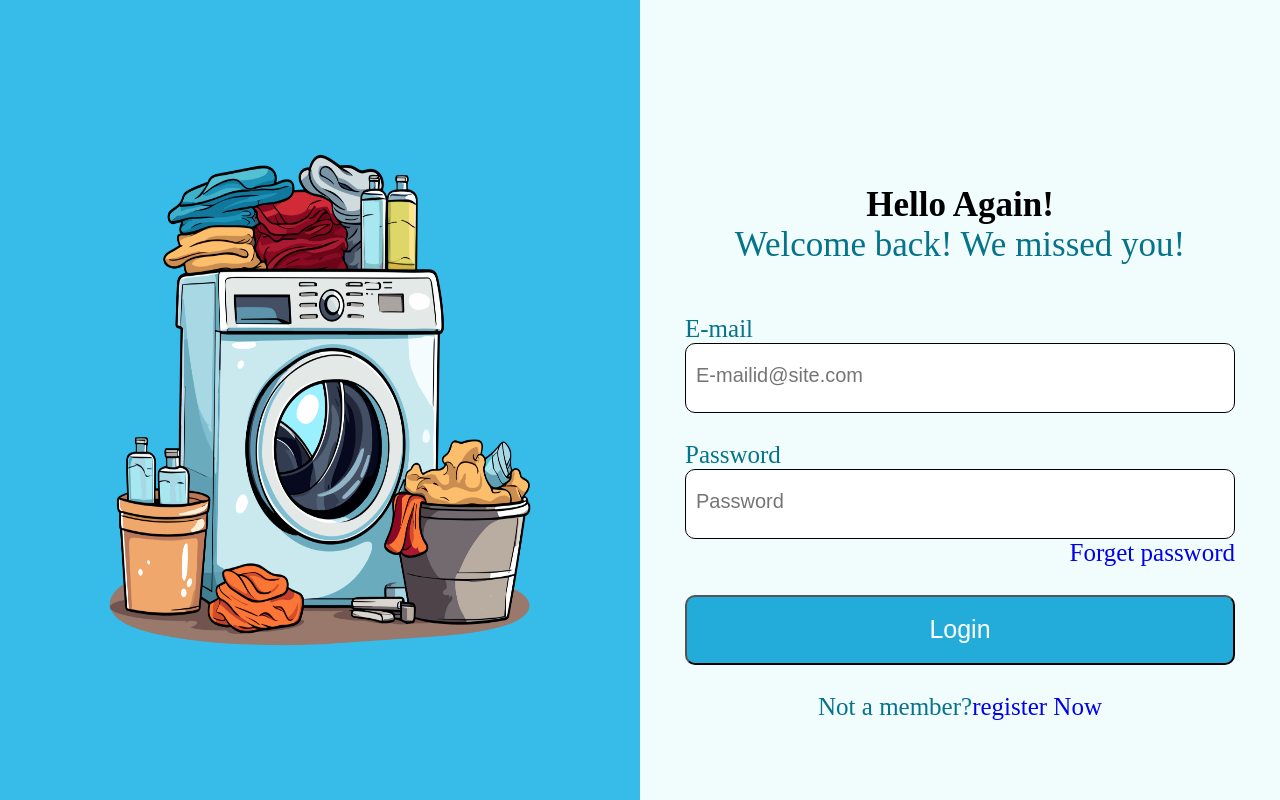
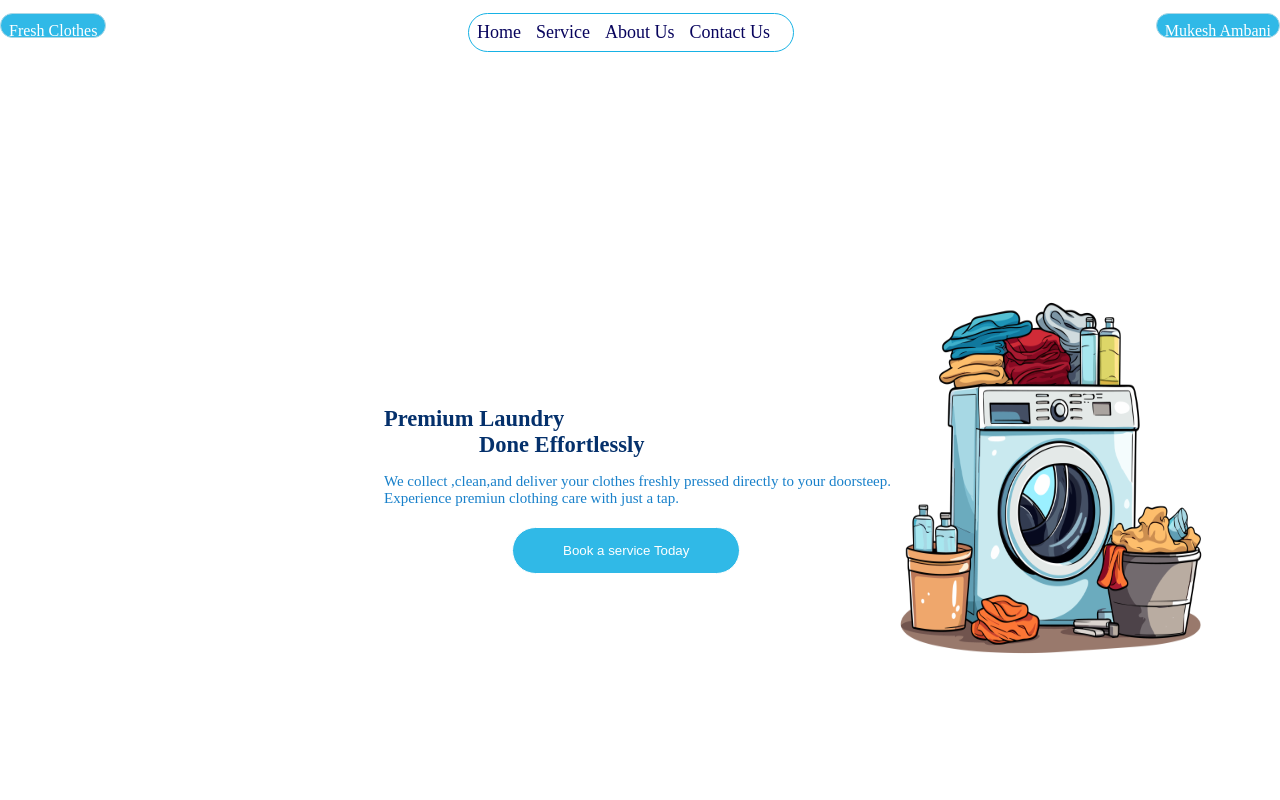
Before and after one commit to jaikhatri1500-cmd/css-task, a plain HTML site: page index.html in a window 1280 px wide. Drawn offline with Linux system fonts and the light colour scheme.

Commit message:
Add files via upload

```diff
--- a/index.html
+++ b/index.html
@@ -4,50 +4,36 @@
 <head>
     <meta charset="UTF-8">
     <meta name="viewport" content="width=device-width, initial-scale=1.0">
-    <title>task 6</title>
+    <title>css task 5</title>
     <link rel="stylesheet" href="style.css">
 </head>
 
 <body>
-
-    <div class="image-section">
-        <img src="11629a566e8b8c01884fa7dcba0cb17f.png" alt="laundry image">
-    </div>
+    <nav class="nav-section">
+        <span id="logo">Fresh Clothes</span>
+        <div class="hide">
+            <div id="menu">
+                <a id="a" href="#" class="hide">Home</a>
+                <a id="a" href="#" class="hide">Service</a>
+                <a id="a" href="#" class="hide">About Us</a>
+                <a id="a" href="#" class="hide">Contact Us</a>
+            </div>
+        </div>
+        <p id="username">Mukesh Ambani</p>
+    </nav>
 
 
-    <div class="login-section">
-        <div class="right">
-            <label id="color-only">Hello Again!</label>
-            Welcome back! We missed you!
+    <section class="hero">
+        <div class="hero-left">
+            <h1>Premium Laundry<br><span>Done Effortlessly</span></h1>
+            <p> We collect ,clean,and deliver your clothes freshly pressed directly to your doorsteep.<br>
+                Experience premiun clothing care with just a tap.</p>
+            <a href="#"><button>Book a service Today</button></a>
         </div>
-
-        <div class="from">
-            <form>
-                <div class="email">
-                    <label> E-mail</label>
-                    <input type="E-mail" placeholder="E-mailid@site.com">
-                </div>
-                <br>
-
-                <div class="pass">
-                    <label>Password</label>
-                    <input type="password" placeholder="Password">
-                </div>
-
-
-                <div class="forpass">
-                    <label id="forget"><a href="#">Forget password</a></label>
-                </div>
-                <br>
-
-
-                <button><a href="#">Login</a></button>
-                <br>
-                <label id="end-line"> Not a member? <a href="#">register Now</a></label>
-
-            </form>
+        <div class="hero-right">
+            <img src="11629a566e8b8c01884fa7dcba0cb17f.png">
         </div>
-    </div>
+    </section>
 </body>
 
 </html>
--- a/style.css
+++ b/style.css
@@ -1,96 +1,175 @@
 * {
+    padding: 0;
     margin: 0;
-    padding: 0;
-    box-sizing: border-box;
 }
 
-.login-section {
-    height: 100vh;
-    padding-top: 105px;
-    display: flex;
-    flex-direction: column;
-    justify-content: center;
-    align-items: center;
-    gap: 50px;
-    color: rgb(5, 115, 137);
-    background-color: rgb(241, 253, 253);
+body {
+    background-repeat: no-repeat;
+    margin-top: 1%;
+
 }
 
-.image-section {
 
-    width: 50%;
-    height: 100vh;
 
-    float: left;
+
+.nav-section {
     display: flex;
-    justify-content: center;
-    align-items: center;
-    background-color: rgb(55, 187, 232);
+    height: 25px;
+    justify-content: space-between;
 
-    img {
-        width: 70%;
-        height: 70%;
+}
+
+#logo {
+    display: flex;
+    border: 1px solid;
+    padding: 8px;
+    border-radius: 25vw;
+    background-color: rgb(48, 185, 231);
+    border-color: lightblue;
+    color: white;
+}
+
+@media screen and (max-width: 780px) {
+    .hide {
+        display: none;
+        border: none;
+    }
+
+    #logo {
+        font-size: 10px;
+    }
+
+    #username {
+        font-size: 10px;
     }
 }
 
-.right {
-    display: grid;
-    text-align: center;
-    font-size: 35px;
+#menu {
 
-    #color-only {
-        color: black;
-        font-weight: bold;
+    display: flex;
+    border: 1px solid;
+    border-color: rgb(23, 178, 229);
+    padding: 8px;
+    border-radius: 25vw;
+
+
+}
+
+#menu a {
+    margin-right: 15px;
+    font-size: 18px;
+    color: rgb(8, 4, 93);
+    text-decoration: none;
+}
+
+#a:hover {
+    background-color: rgb(36, 178, 221);
+}
+
+
+
+#username {
+    display: flex;
+    border: 1px solid;
+    padding: 8px;
+    border-radius: 25vw;
+    background-color: rgb(48, 185, 231);
+    border-color: lightblue;
+    color: white;
+
+}
+
+@media screen and (max-width: 480px) {
+    .hero {
+        display: flex;
+        flex-direction: column;
+        align-items: center;
+        margin-top: 5rem;
+        margin-left: 0;
+    }
+
+    .hero-left {
+        width: 100%;
+        text-align: center;
+        margin-left: 0;
+    }
+
+    .hero-left h1,
+    .hero-left span,
+    .hero-left p {
+        font-size: 13px;
+    }
+
+    .hero-right {
+        width: 100%;
+        display: flex;
+        justify-content: center;
+        margin-right: 0;
+    }
+
+    .hero-right img {
+        object-fit: contain;
+
     }
 }
 
-.from {
-    display: flex;
-    font-size: 25px;
+.hero {
 
-    #forget {
-        display: grid;
-        justify-content: end;
-    }
-
-    a {
-        text-decoration: none;
-    }
+    align-items: center;
+    margin-top: 15rem;
+    margin-left: 8rem;
 }
 
-input {
-    display: block;
-    border: 1px solid;
-    border-radius: 10px;
-    width: 550px;
-    height: 70px;
+.hero-left {
+    display: flex;
+    flex-direction: column;
+    float: left;
+    margin-left: 20vw;
+    font-size: 15px;
+    padding-top: 8rem;
+}
+
+
+.hero-right {
+    display: flex;
+    flex-direction: row;
+    margin-right: 30vw;
 
 }
 
-input::placeholder {
-    padding-left: 10px;
-    font-size: 20px;
-    font-weight: lighter;
+.hero-right img {
+    display: flex;
+    width: 25%;
+    height: 50%;
+    float: right;
+    position: absolute;
+
+}
+
+
+.hero-left h1 {
+    color: rgb(4, 48, 107);
+
+}
+
+.hero-left span {
+    margin-left: 95px;
+}
+
+.hero-left p {
+    color: rgb(24, 128, 202);
+    margin-top: 15px;
 }
 
 button {
-    display: block;
-    border-radius: 10px;
-    width: 550px;
-    height: 70px;
-    background-color: rgb(35, 172, 217);
-    font-size: 25px;
-
-    a:link {
-        color: white;
-    }
-
-    a:visited {
-        color: white;
-    }
+    padding-top: 15px;
+    padding-bottom: 15px;
+    padding-right: 50px;
+    padding-left: 50px;
+    border: 1px solid;
+    margin-top: 20px;
+    margin-left: 10vw;
+    border-radius: 25vw;
+    background-color: rgb(48, 185, 231);
+    color: white;
 }
-
-#end-line {
-    display: flex;
-    justify-content: center;
-}
```
Also changed, not shown: readme.txt.
